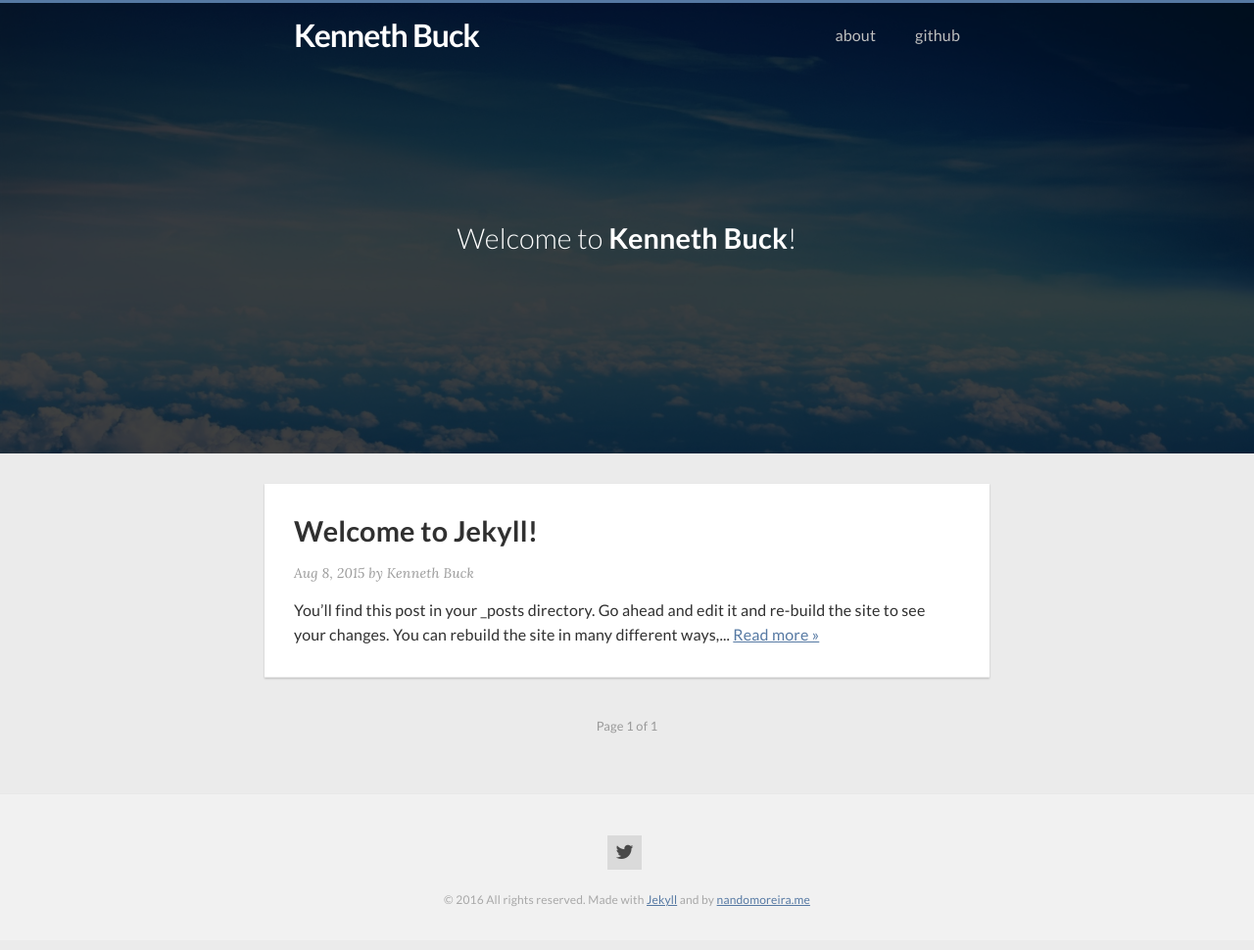
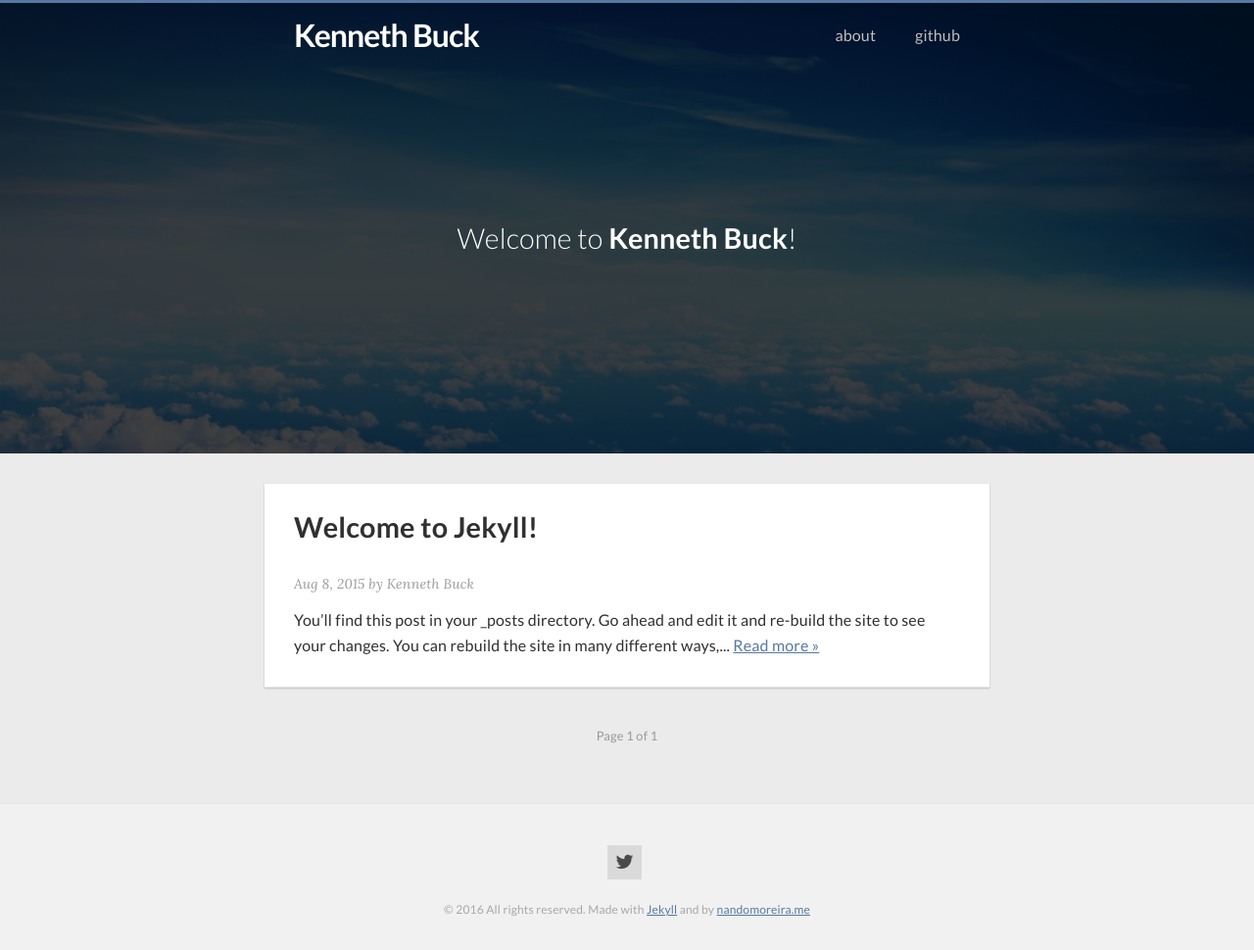
Before and after one commit to kennethdavidbuck/kennethdavidbuck.github.io, a Jekyll site: the page built from index.html, in a window 1280 px wide. Shown: the whole page at 98% size. Built offline with Jekyll 4.4.1, drawn with Linux system fonts in a browser that asks for light colours; nearby versions of some CDN libraries; the list of posts is cut into pages by our own code.

Commit message:
Change page header to use h2

```diff
--- a/_includes/post.html
+++ b/_includes/post.html
@@ -1,6 +1,6 @@
 <article class="post card container">
   <header class="post-header">
-    <h1><a class="post-link" href="{{ post.url | prepend: site.baseurl }}">{{ post.title }}</a></h1>
+    <h2><a class="post-link" href="{{ post.url | prepend: site.baseurl }}">{{ post.title }}</a></h2>
     <span class="post-meta">
       <time class="post-date" datetime="{{ page.date | date:"%Y-%m-%d" }}">{{ post.date | date: "%b %-d, %Y" }}</time>
       <span class="post-author">by {{ site.author.name }}</span>
```
